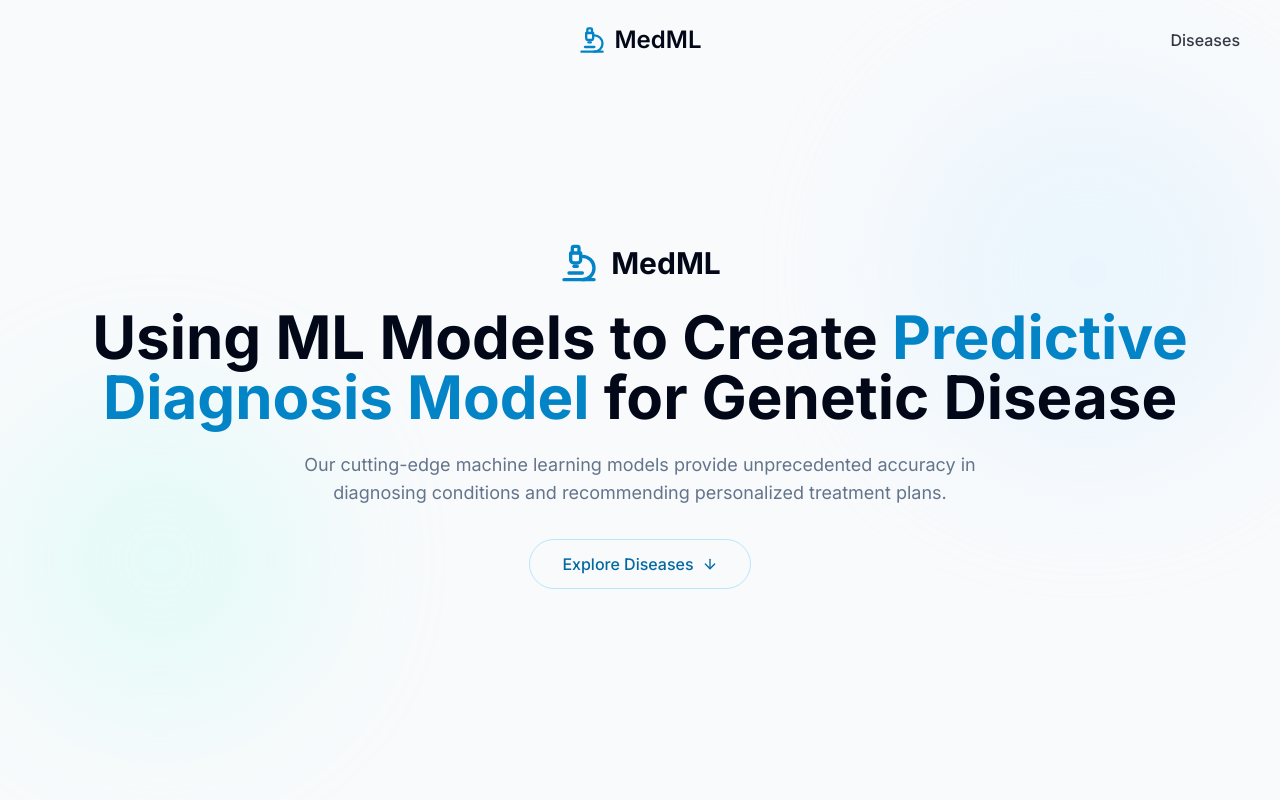
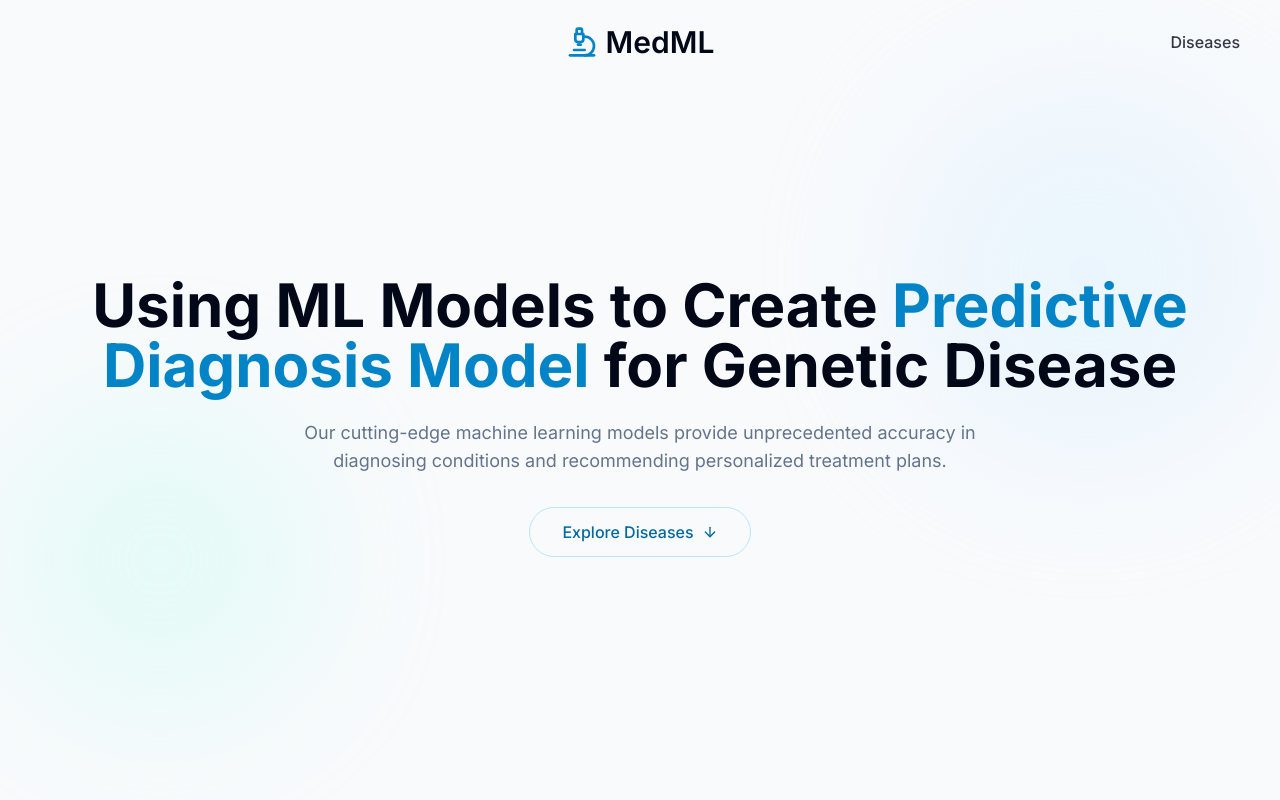
Before and after one commit to GokulStark3000/caremodel-portal, a React (Vite) app: page / in a window 1280 px wide. Shown: the top 800 px of the page. Built offline with nearby package versions, Linux system fonts and the light colour scheme.

Commit message:
Remove duplicate MedML
Removed the duplicate MedML logo/text from the landing page. The logo is now only present in the Navbar.

```diff
--- a/src/components/layout/Navbar.tsx
+++ b/src/components/layout/Navbar.tsx
@@ -40,8 +40,8 @@ const Navbar = () => {
 
         <div className="flex items-center justify-center w-1/3">
           <a href="#home" className="flex items-center gap-2">
-            <MicroscopeIcon className="h-7 w-7 text-healthcare-600" />
-            <span className="text-2xl font-semibold">MedML</span>
+            <MicroscopeIcon className="h-8 w-8 text-healthcare-600" />
+            <span className="text-2xl md:text-3xl font-semibold">MedML</span>
           </a>
         </div>
 
--- a/src/components/sections/Hero.tsx
+++ b/src/components/sections/Hero.tsx
@@ -1,6 +1,6 @@
 
 import React from 'react';
-import { ArrowDownIcon, MicroscopeIcon } from 'lucide-react';
+import { ArrowDownIcon } from 'lucide-react';
 import FadeIn from '../animations/FadeIn';
 
 const Hero = () => {
@@ -17,13 +17,6 @@ const Hero = () => {
 
       <div className="max-w-7xl mx-auto w-full">
         <div className="flex flex-col items-center text-center">
-          <FadeIn>
-            <div className="flex items-center justify-center gap-3 mb-6">
-              <MicroscopeIcon className="h-10 w-10 text-healthcare-600" />
-              <span className="text-3xl font-bold">MedML</span>
-            </div>
-          </FadeIn>
-
           <FadeIn delay={100}>
             <h1 className="text-4xl md:text-5xl lg:text-6xl font-bold leading-tight mb-6">
               Using ML Models to Create <span className="text-healthcare-600">Predictive Diagnosis Model</span> for Genetic Disease
```
